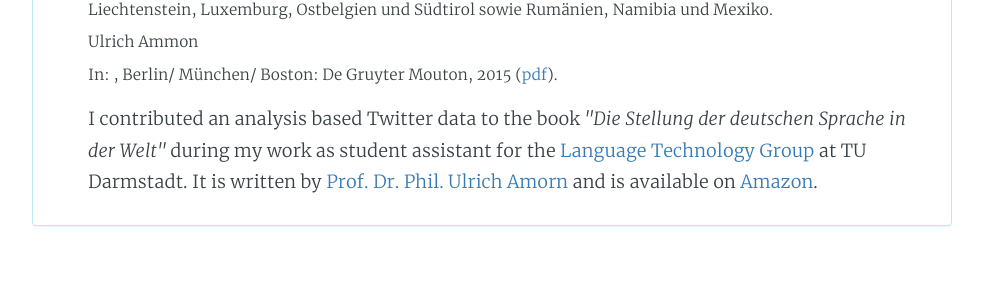
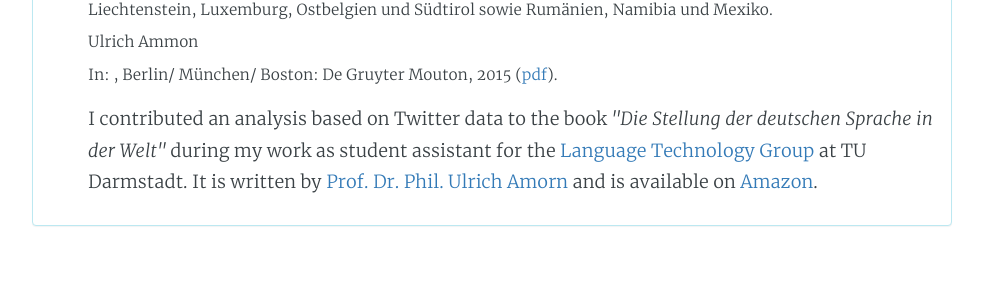
Before and after one commit to Tooa/tooa.github.io, a Jekyll site: the page built from publications/index.html, in a window 1280 px wide. Shown: the part 1388-1688 px from the top of the page, without its empty margins (148-1131 px from the left). Built offline with Jekyll 4.4.1, drawn with Linux system fonts in a browser that asks for light colours; nearby versions of some CDN libraries; library files that are not in the unit come from our copies.

```diff
--- a/_data/publications.yml
+++ b/_data/publications.yml
@@ -85,5 +85,5 @@
   location: "Berlin/ München/ Boston: De Gruyter Mouton"
   url: https://www.amazon.de/Die-Stellung-deutschen-Sprache-Welt/dp/3110192985/ref=sr_1_1?ie=UTF8&qid=1423745324&sr=8-1&keywords=Die+Stellung+der+deutschen+Sprache+in+der+Welt
   meta: |
-    I contributed an analysis based Twitter data to the book <i>"Die Stellung der deutschen Sprache in der Welt"</i> during my work as student assistant for the <a href="https://www.inf.uni-hamburg.de/en/inst/ab/lt/home.html" target="_blank">Language Technology Group</a> at TU Darmstadt. It is written by <a href="http://www.ulrichammon.de/" target="_blank">Prof. Dr. Phil. Ulrich Amorn</a> and is available on <a href="http://goo.gl/2Y3eCN" target="_blank">Amazon</a>.
+    I contributed an analysis based on Twitter data to the book <i>"Die Stellung der deutschen Sprache in der Welt"</i> during my work as student assistant for the <a href="https://www.inf.uni-hamburg.de/en/inst/ab/lt/home.html" target="_blank">Language Technology Group</a> at TU Darmstadt. It is written by <a href="http://www.ulrichammon.de/" target="_blank">Prof. Dr. Phil. Ulrich Amorn</a> and is available on <a href="http://goo.gl/2Y3eCN" target="_blank">Amazon</a>.
   type: book
```
